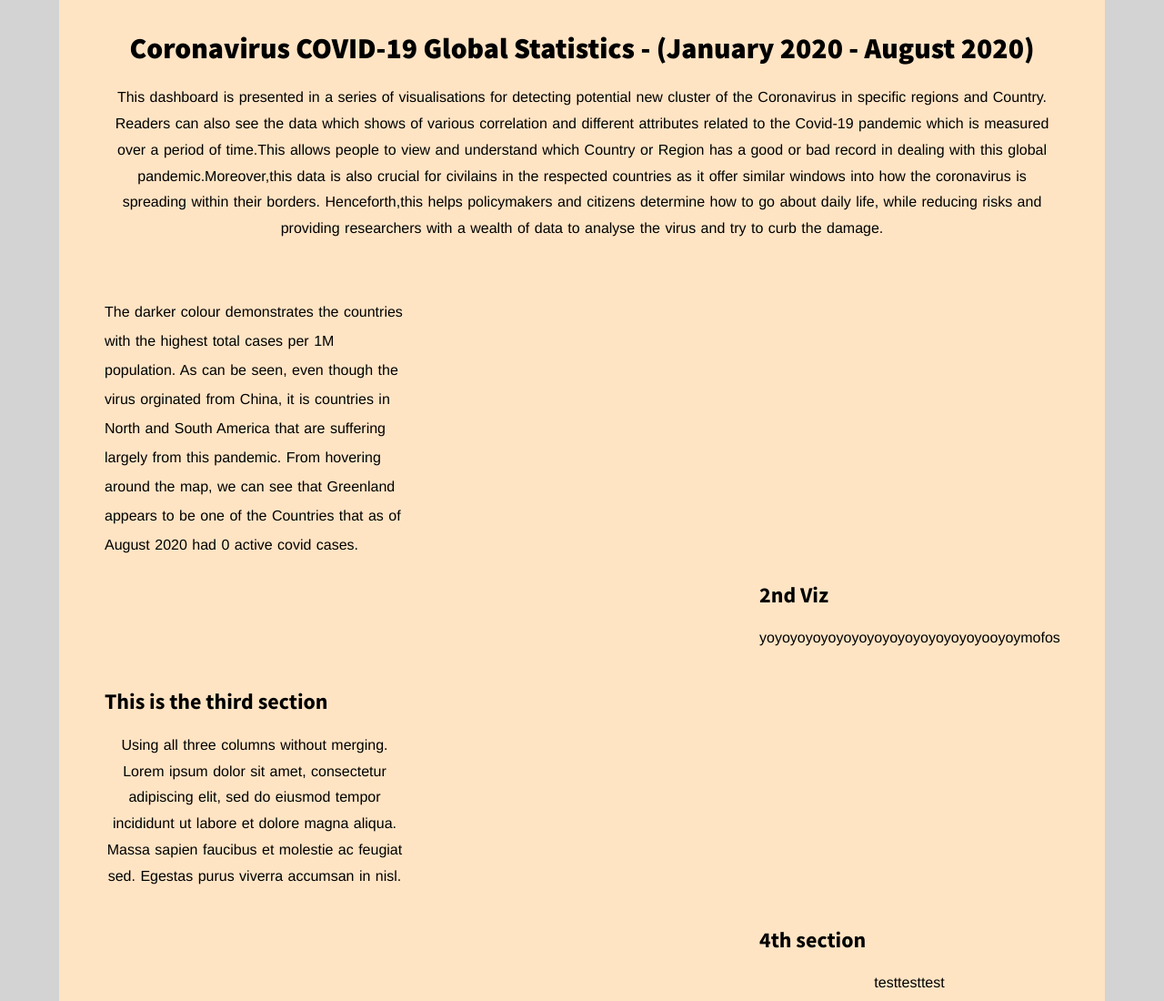
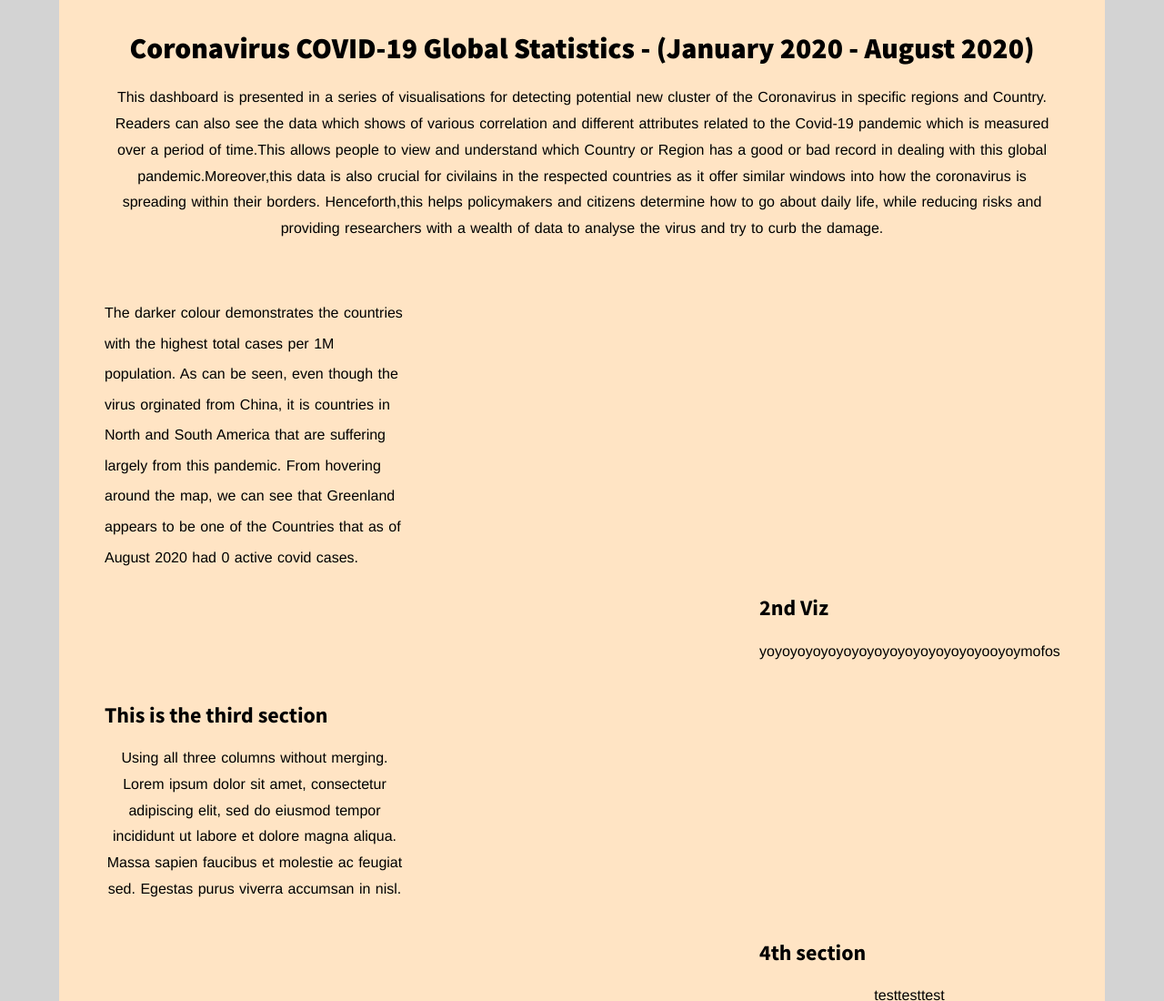
Before and after one commit to satish2198/satishfit3179.github.io, a plain HTML site: page Assignment2/index.html in a window 1280 px wide. Shown: the top 1100 px of the page at 91% size. Drawn offline with nearby package versions, Linux system fonts and the light colour scheme; a script that the page names is missing.

Commit message:
Update index.html

```diff
--- a/Assignment2/index.html
+++ b/Assignment2/index.html
@@ -33,8 +33,8 @@
       text-align: center;
       font-family: helvetica;
       word-spacing: 1px;
-    font-weight:500;
-      line-height: 2.0;
+    font-weight:300;
+      line-height: 2.1;
     }
 
      body{
```
